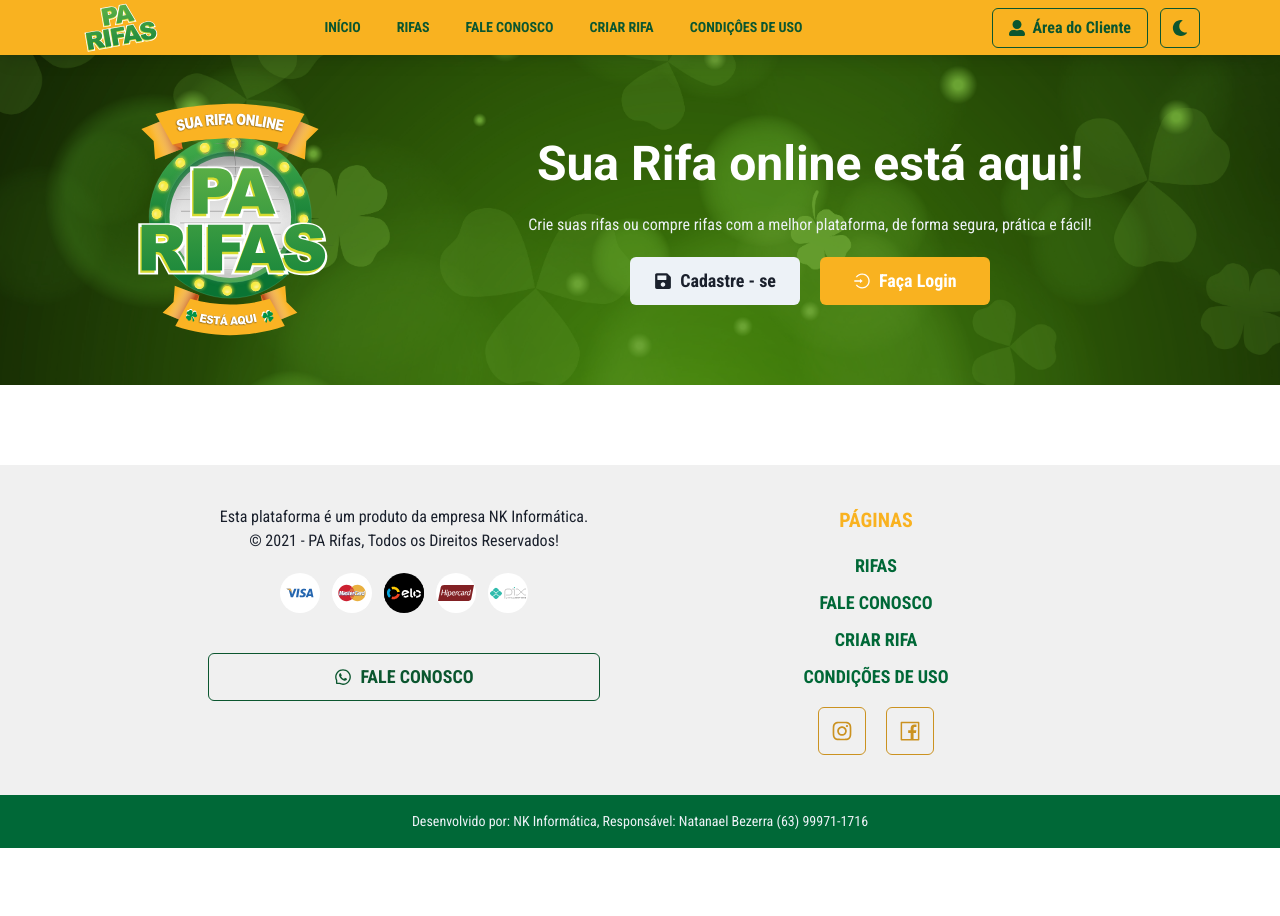
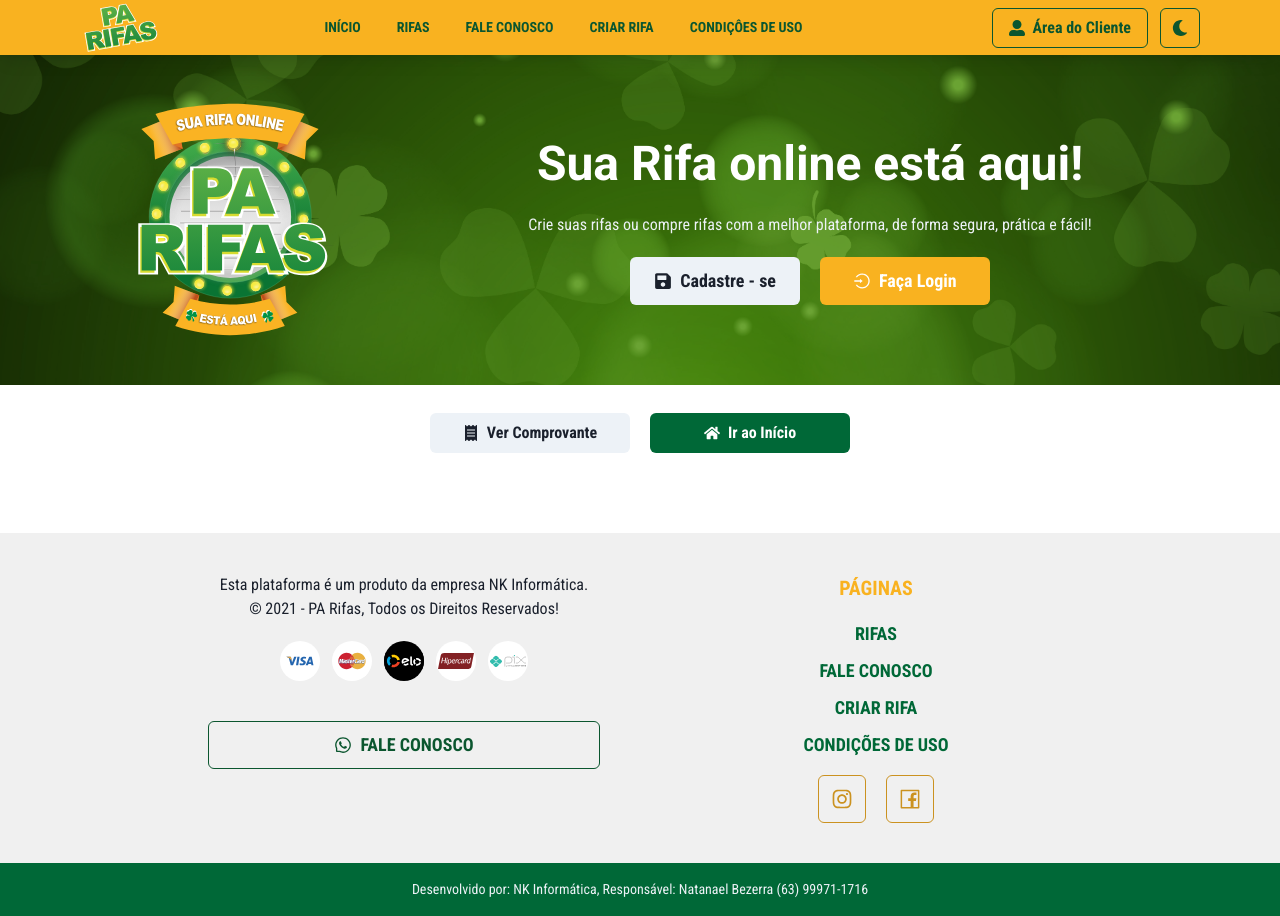
Before and after one commit to nsbbezerra/pa-rifas-frontend, a Next.js app: page /finalizar in a window 1280 px wide. Before the commit the page ends 848 px from the top, so only its background shows below. Built offline with nearby package versions, Linux system fonts and the light colour scheme; no server answers.

Commit message:
reformulate finish page

```diff
--- a/pages/finalizar/index.js
+++ b/pages/finalizar/index.js
@@ -1,40 +1,18 @@
 import Header from "../../components/header";
 import Footer from "../../components/footer";
 import { useRouter } from "next/router";
-import { Flex, Heading, Text } from "@chakra-ui/layout";
+import { Flex, Heading } from "@chakra-ui/layout";
 import ckeckAnimation from "../../assets/check.json";
 import errorAnimation from "../../assets/error.json";
 import waitingAnimation from "../../assets/waiting.json";
 import Lottie from "../../components/lottie";
-import api from "../../configs/axios";
-import { useEffect, useState } from "react";
-import { Spinner } from "@chakra-ui/react";
+import { Button, Grid } from "@chakra-ui/react";
+import { FaHome, FaReceipt } from "react-icons/fa";
 
 export default function Finalize() {
   const { query, push } = useRouter();
 
-  const { payment_id, status, external_reference } = query;
-
-  const [loading, setLoading] = useState(false);
-
-  async function payOrder() {
-    setLoading(true);
-
-    try {
-      await api.post(`/payOrder/${external_reference}`, {
-        payment_id,
-        status,
-      });
-      setLoading(false);
-      push("/");
-    } catch (error) {
-      setLoading(false);
-    }
-  }
-
-  useEffect(() => {
-    payOrder();
-  }, [payment_id]);
+  const { status } = query;
 
   return (
     <>
@@ -51,15 +29,37 @@ export default function Finalize() {
         )}
       </Flex>
       <Heading textAlign="center">
-        {status === "approved" && "PAGAMENTO APROVADO"}
-        {status === "pending" && "PAGAMENTO PENDENTE"}
-        {status === "rejected" && "PAGAMENTO REJEITADO"}
+        {status === "approved" && "Parabens! Seu pagamento foi aprovado."}
+        {status === "pending" && "Aguarde! Seu pagamento está em análise."}
+        {status === "rejected" && "Ops! Seu pagamento foi negado."}
       </Heading>
-      {loading && (
-        <Flex justify="center" align="center" mt={3}>
-          <Spinner size="xl" colorScheme="green" />
-        </Flex>
-      )}
+
+      <Grid
+        mt={7}
+        templateColumns={[
+          "200px",
+          "200px 200px",
+          "200px 200px",
+          "200px 200px",
+          "200px 200px",
+        ]}
+        gap={5}
+        justifyContent={"center"}
+        justifyItems={"center"}
+      >
+        <Button leftIcon={<FaReceipt />} isFullWidth>
+          Ver Comprovante
+        </Button>
+        <Button
+          leftIcon={<FaHome />}
+          colorScheme={"green"}
+          isFullWidth
+          onClick={() => push("/")}
+        >
+          Ir ao Início
+        </Button>
+      </Grid>
+
       <Footer />
     </>
   );
```
